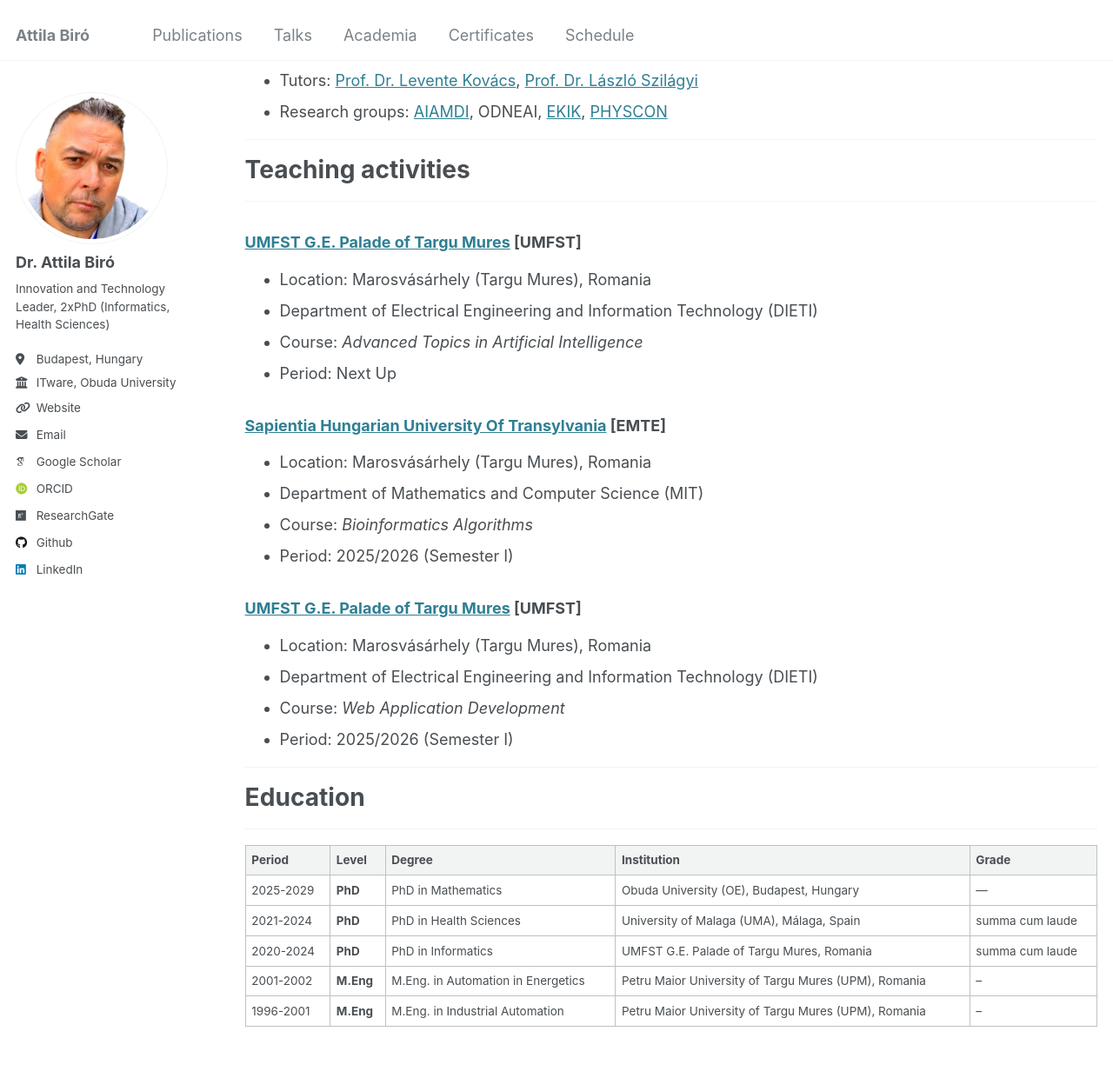
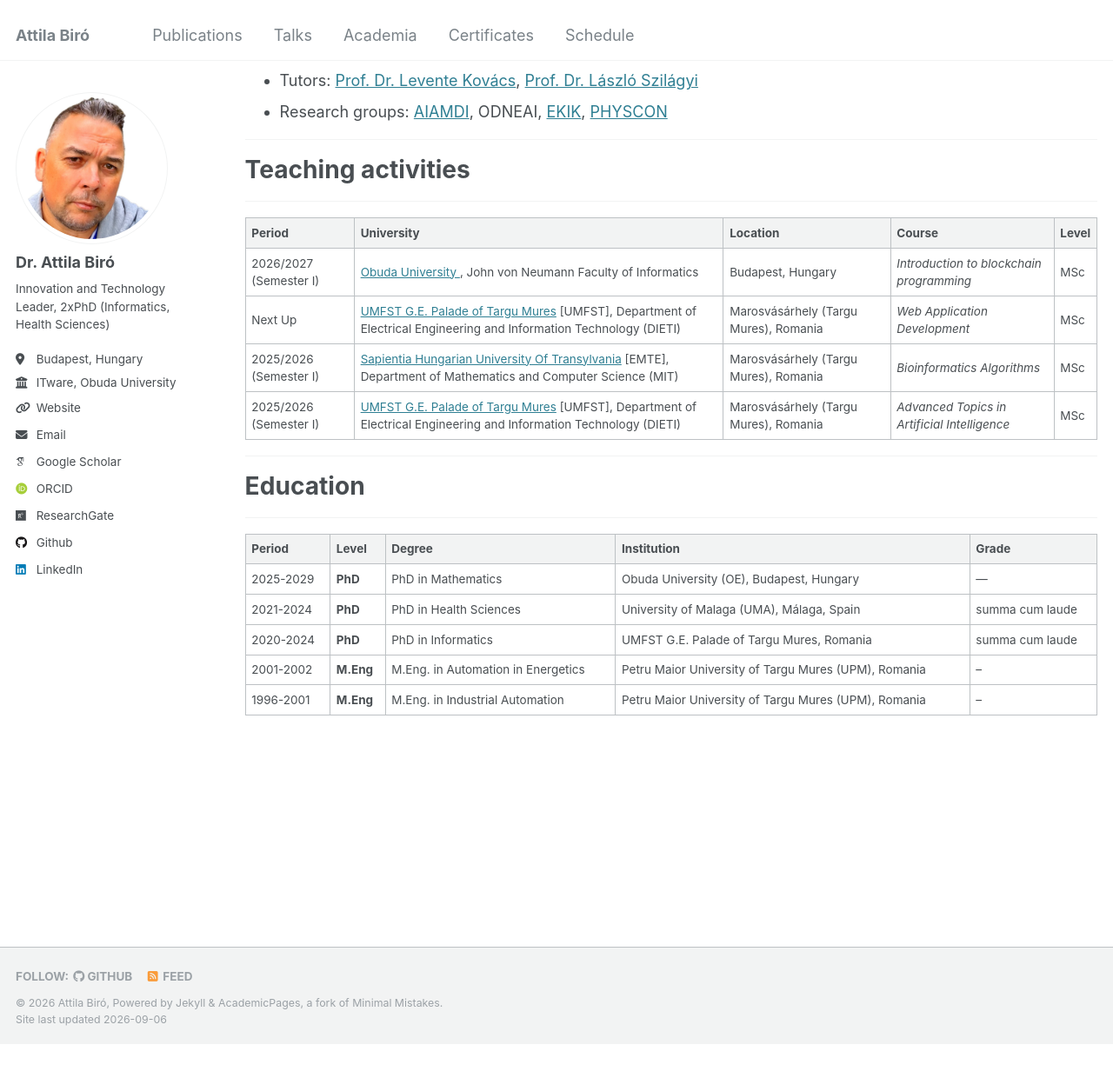
Before and after one commit to biroka/biroka.github.io, a Jekyll site: the page built from _pages/academia.md, in a window 1280 px wide and 1400 px high, scrolled down 1527 px. Shown: the top 1240 px of the window at 87% size. Built offline with Jekyll 4.4.1, drawn with Linux system fonts in a browser that asks for light colours; some web fonts are replaced; after the commit the page ends 2727 px from its top, so only the background shows below that.

Commit message:
Update academia.md

```diff
--- a/_pages/academia.md
+++ b/_pages/academia.md
@@ -56,23 +56,13 @@ author_profile: true
 ***
 # Teaching activities
 ***
-### <a target="_new" href="https://www.umfst.ro/">UMFST G.E. Palade of Targu Mures</a> [UMFST]
-* Location: Marosvásárhely (Targu Mures), Romania
-* Department of Electrical Engineering and Information Technology (DIETI)
-* Course: _Advanced Topics in Artificial Intelligence_
-* Period: Next Up
 
-### <a target="_new" href="https://ms.sapientia.ro/">Sapientia Hungarian University Of Transylvania</a> [EMTE]
-* Location: Marosvásárhely (Targu Mures), Romania
-* Department of Mathematics and Computer Science (MIT)
-* Course: _Bioinformatics Algorithms_
-* Period: 2025/2026 (Semester I)
-
-### <a target="_new" href="https://www.umfst.ro/">UMFST G.E. Palade of Targu Mures</a> [UMFST]
-* Location: Marosvásárhely (Targu Mures), Romania
-* Department of Electrical Engineering and Information Technology (DIETI)
-* Course: _Web Application Development_
-* Period: 2025/2026 (Semester I)
+| Period    | University     | Location                             | Course                                          | Level |
+|-----------|----------------|--------------------------------------|-------------------------------------------------| ------|
+| 2026/2027 (Semester I) | <a target="_new" href="https://uni-obuda.hu/">Obuda University </a>, John von Neumann Faculty of Informatics | Budapest, Hungary | _Introduction to blockchain programming_ | MSc |
+| Next Up | <a target="_new" href="https://www.umfst.ro/">UMFST G.E. Palade of Targu Mures</a> [UMFST], Department of Electrical Engineering and Information Technology (DIETI)  | Marosvásárhely (Targu Mures), Romania | _Web Application Development_ | MSc |
+| 2025/2026 (Semester I) |<a target="_new" href="https://ms.sapientia.ro/">Sapientia Hungarian University Of Transylvania</a> [EMTE], Department of Mathematics and Computer Science (MIT)   | Marosvásárhely (Targu Mures), Romania | _Bioinformatics Algorithms_ | MSc |
+| 2025/2026 (Semester I) | <a target="_new" href="https://www.umfst.ro/">UMFST G.E. Palade of Targu Mures</a> [UMFST], Department of Electrical Engineering and Information Technology (DIETI)  | Marosvásárhely (Targu Mures), Romania | _Advanced Topics in Artificial Intelligence_ | MSc |
 
 ***
 # Education
```
